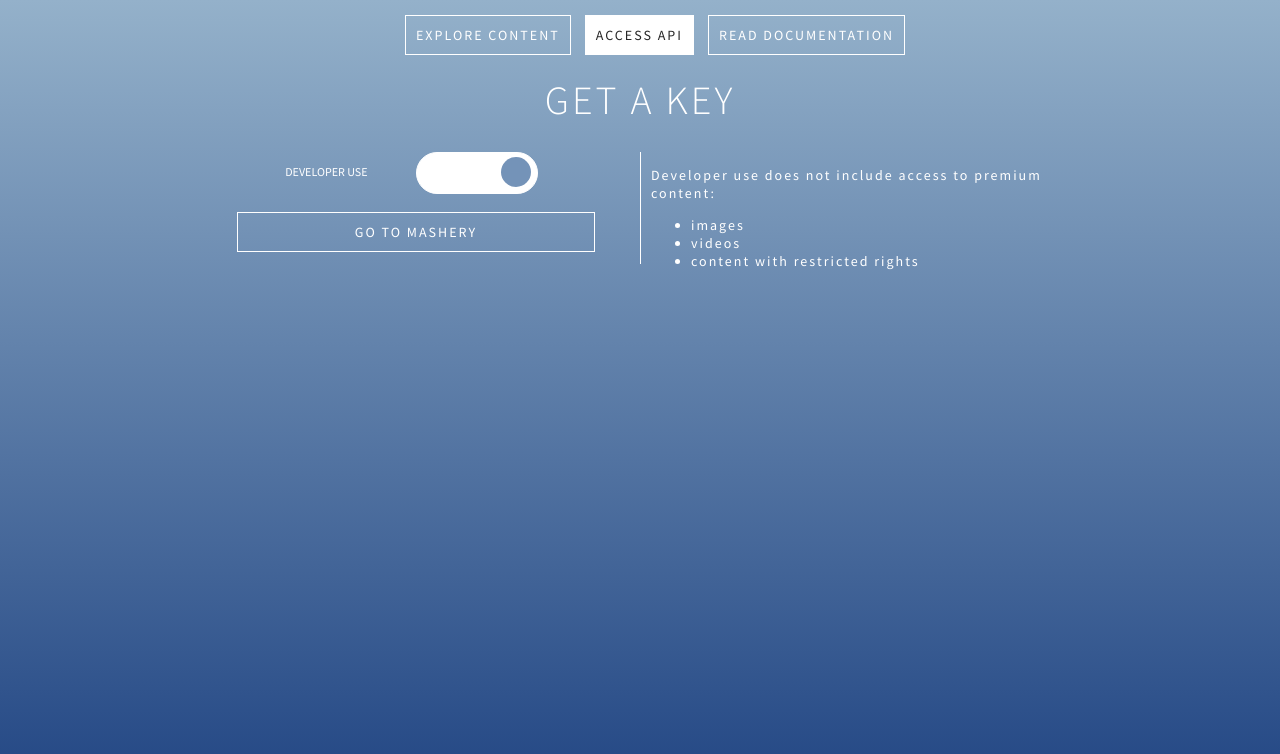
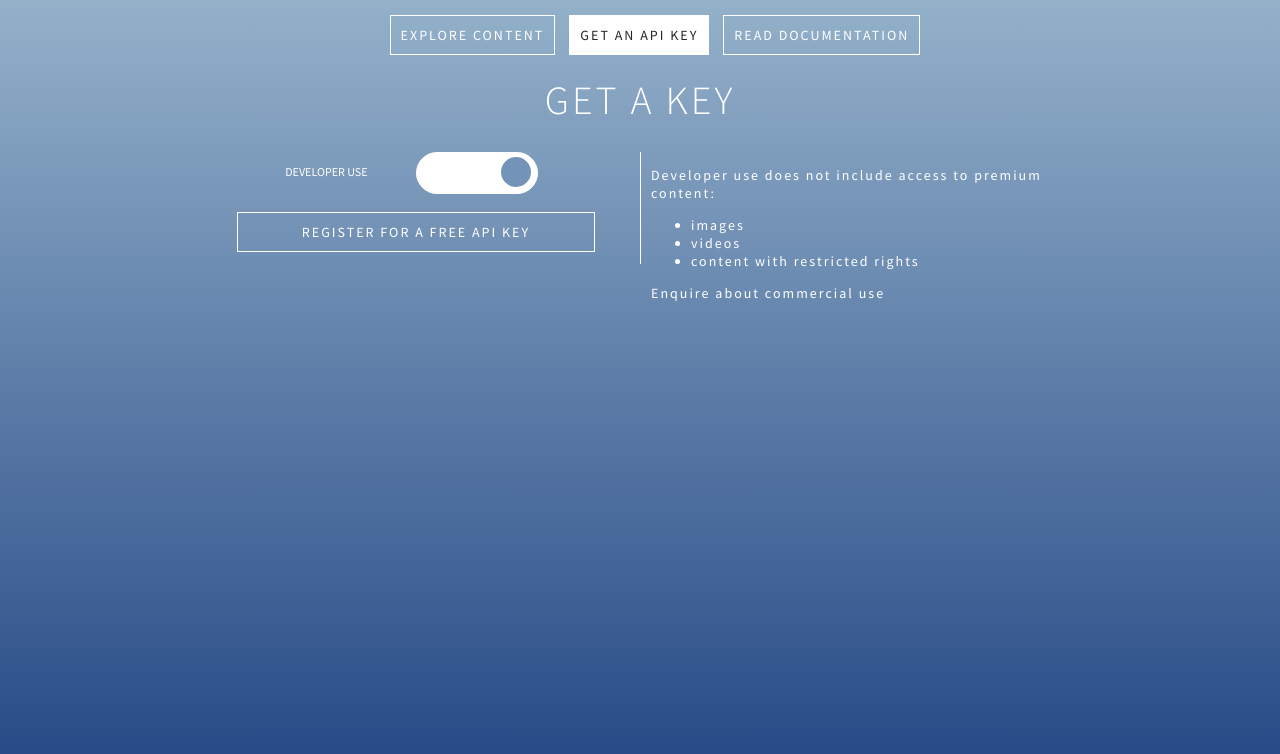
Before and after one commit to guardian/open-platform-site, a plain HTML site: page access/index.html in a window 1280 px wide. Drawn offline with nearby package versions, Linux system fonts and the light colour scheme.

Commit message:
tweak commercial form wording

```diff
--- a/access/index.html
+++ b/access/index.html
@@ -18,7 +18,7 @@
 
 	  	<ul class="nav">
             <li><a href="../explore">Explore content</a></li>
-            <li><a class="active" href="../access">Access API</a></li>
+            <li><a class="active" href="../access">Get an API Key</a></li>
             <li><a href="../documentation">Read documentation</a></li>
         </ul>
 
@@ -40,15 +40,16 @@
     			</div>
 
     		  <div id="commercialInputs">
+                  <h2>Enquire about commerical use</h2>
 	              <input type="text" data-bind="value: contactName" placeholder="NAME" required="true"/><br/>
 	              <input type="email" data-bind="value: email" placeholder="EMAIL" required="true"/><br/>
 	              <input type="text" data-bind="value: productDetails" placeholder="PRODUCT NAME" required="true"/><br/>
 	              <input type="text" data-bind="value: company" placeholder="COMPANY"required="true"/><br/>
-	              <button type="submit">GET</button>
+	              <button type="submit">Send Enquiry</button>
 	          </div>
 
 	          <div id="developerInputs">
-	          	<button type="submit" onclick="window.location='http://guardian.mashery.com'">GO TO MASHERY</button>
+	          	<button type="submit" onclick="window.location='http://guardian.mashery.com'">Register for a free API Key</button>
 
 	          </div>
 			</form>
@@ -61,6 +62,7 @@
 				<li>videos</li>
 				<li>content with restricted rights</li>
 			</ul>
+            <a href="#">Enquire about commercial use</a>
 		</div>
 	<div style="clear:both"></div>
     </div>
```
